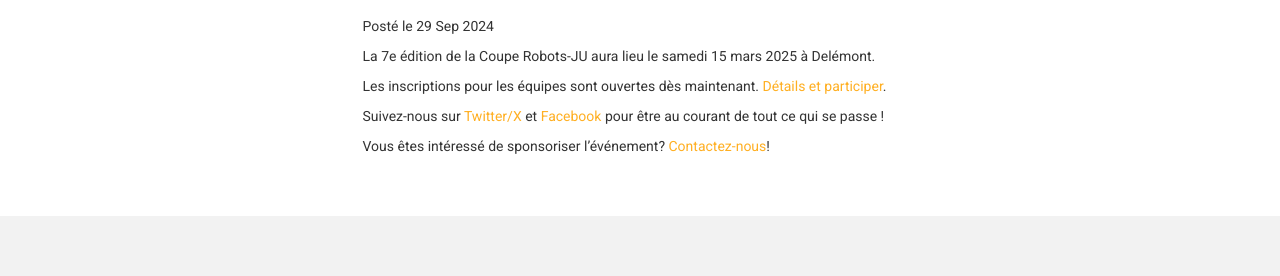
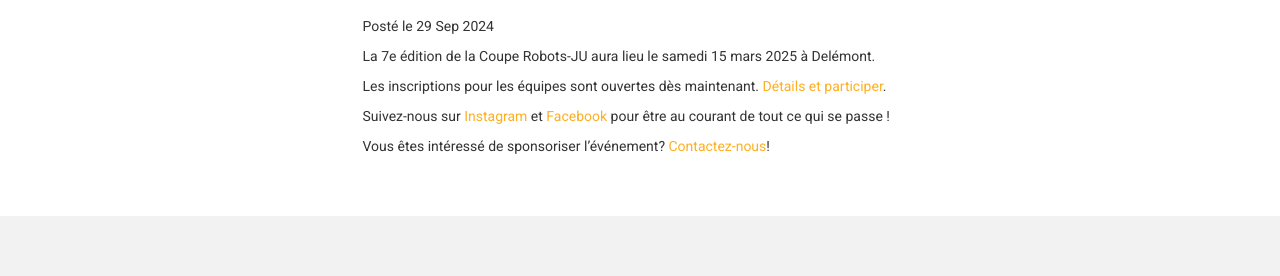
Before and after one commit to robots-ju/coupe.robots-ju.ch, a Jekyll site: the page built from _posts/2024-09-29-coupe-2025.md, in a window 1280 px wide. Shown: the part 280-556 px from the top of the page. Built offline with Jekyll 4.4.1, drawn with Linux system fonts in a browser that asks for light colours; comment, search, counter and statistics services are not loaded.

Commit message:
Update 2024-09-29-coupe-2025.md

```diff
--- a/_posts/2024-09-29-coupe-2025.md
+++ b/_posts/2024-09-29-coupe-2025.md
@@ -7,6 +7,6 @@ La 7e édition de la Coupe Robots-JU aura lieu le samedi 15 mars 2025 à Delémo
 Les inscriptions pour les équipes sont ouvertes dès maintenant.
 [Détails et participer](/equipes/participer).
 
-Suivez-nous sur [Twitter/X](https://twitter.com/CoupeRobotsJU) et [Facebook](https://www.facebook.com/CoupeRobotsJU/) pour être au courant de tout ce qui se passe !
+Suivez-nous sur [Instagram](https://www.instagram.com/robotsju/) et [Facebook](https://www.facebook.com/RobotsJU/) pour être au courant de tout ce qui se passe !
 
 Vous êtes intéressé de sponsoriser l'événement? [Contactez-nous](/sponsoring)!
```
